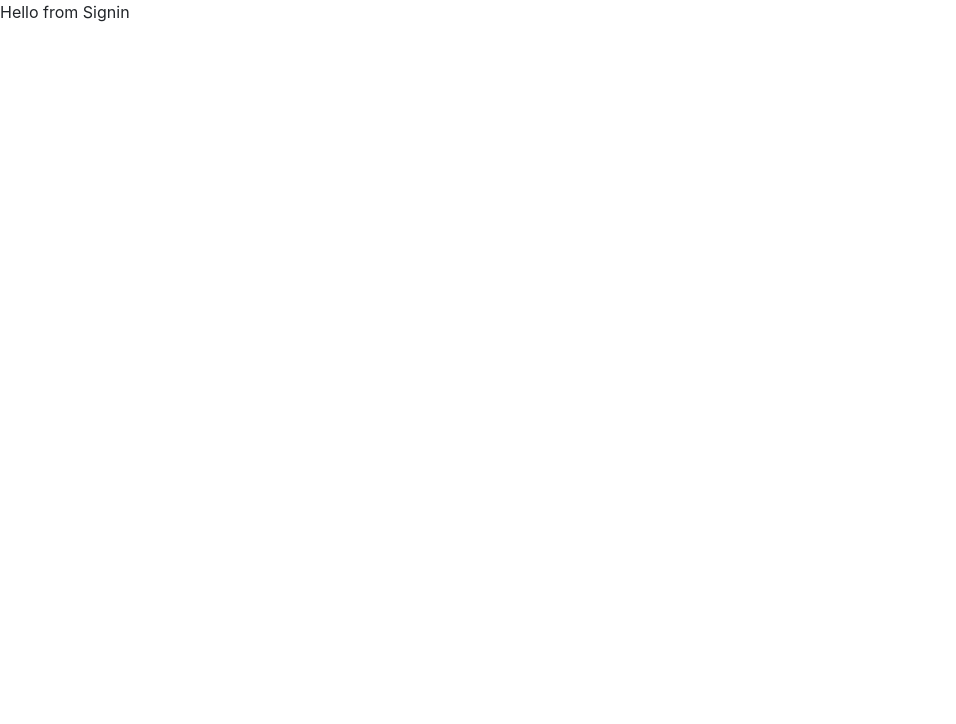
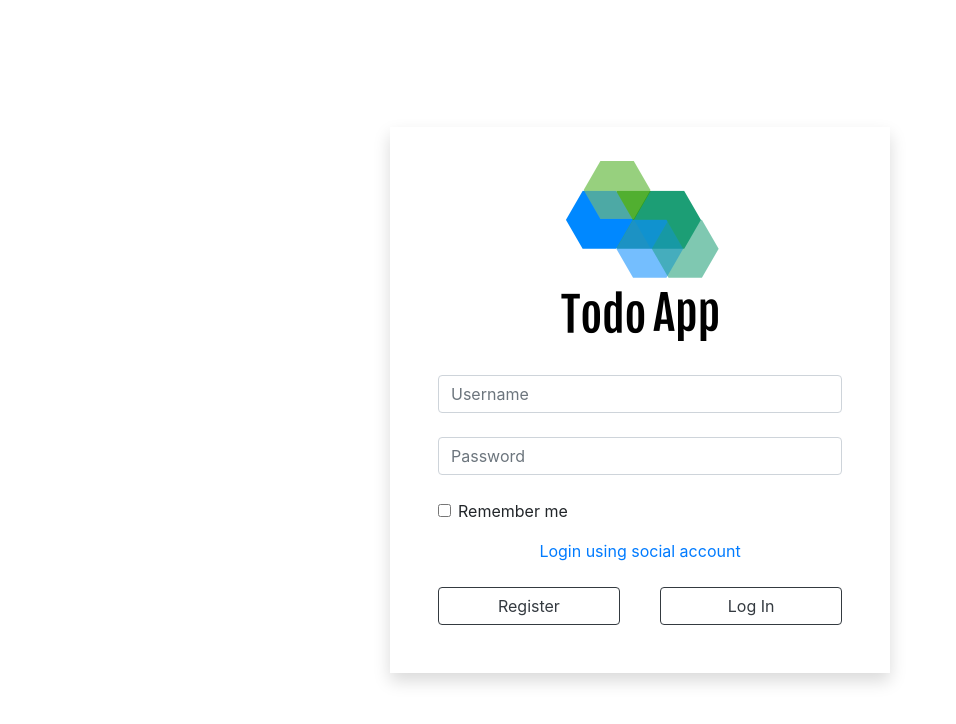
Before and after one commit to victormindrila/todo-app, a React (Create React App) app in the folder view/: page /signin in a window 1280 px wide. Shown: the top 724 px of the page, without its empty margins (0-956 px from the left). Built offline with nearby package versions, Linux system fonts and the light colour scheme.

Commit message:
adds login form

```diff
--- /dev/null
+++ b/view/src/pages/Signin/Signin.css
@@ -0,0 +1,11 @@
+.signin-page {
+	height: 100vh;
+}
+
+.login-form {
+	width: 500px;
+}
+
+.login-form .btn {
+	width: 45%;
+}
--- a/view/src/pages/Signin/Signin.jsx
+++ b/view/src/pages/Signin/Signin.jsx
@@ -1,7 +1,82 @@
 import React from 'react';
+import { Link } from 'react-router-dom';
+import Logo from '../../assets/images/logo/logo.png';
+import './Signin.css';
 
-function Signin() {
-	return <div>Hello from Signin</div>;
+class Signin extends React.Component {
+	constructor() {
+		super();
+		this.state = {
+			username: '',
+			password: ''
+		};
+	}
+
+	handleChange(e) {
+		this.setState({
+			[e.target.name]: e.target.value
+		});
+	}
+
+	handleSubmit(e) {
+		e.preventDefault();
+		//todo
+	}
+
+	render() {
+		return (
+			<div className='signin-page flex-column d-flex justify-content-center align-items-center'>
+				<div className='login-form d-flex flex-column shadow px-5 py-4 pb-5'>
+					<Link to='/' className='align-self-center'>
+						<img src={Logo} alt='logo' className='logo mb-4' />
+					</Link>
+					<form
+						className='d-flex flex-column'
+						onSubmit={(e) => {
+							this.handleSubmit(e);
+						}}>
+						<div className='form-group mb-3'>
+							<input
+								className='form-control'
+								name='email'
+								placeholder='Username'
+								value={this.state.Username}
+								onChange={(e) => this.handleChange(e)}
+							/>
+						</div>
+						<div className='form-group my-2'>
+							<input
+								type='password'
+								className='form-control'
+								name='password'
+								placeholder='Password'
+								value={this.state.password}
+								onChange={(e) => this.handleChange(e)}
+							/>
+						</div>
+
+						<div className='form-check my-2 mt-3'>
+							<input type='checkbox' className='form-check-input' id='remember-me' />
+							<label className='form-check-label' htmlFor='remember-me'>
+								Remember me
+							</label>
+						</div>
+
+						<Link to='/' className='align-self-center my-2'>
+							<p>Login using social account</p>
+						</Link>
+
+						<div className='d-flex justify-content-between'>
+							<button className='btn btn-outline-dark'>Register</button>
+							<button type='submit' className='btn btn-outline-dark'>
+								Log In
+							</button>
+						</div>
+					</form>
+				</div>
+			</div>
+		);
+	}
 }
 
 export default Signin;
```
Also changed, not shown: view/src/assets/images/logo/logo.png (added).
